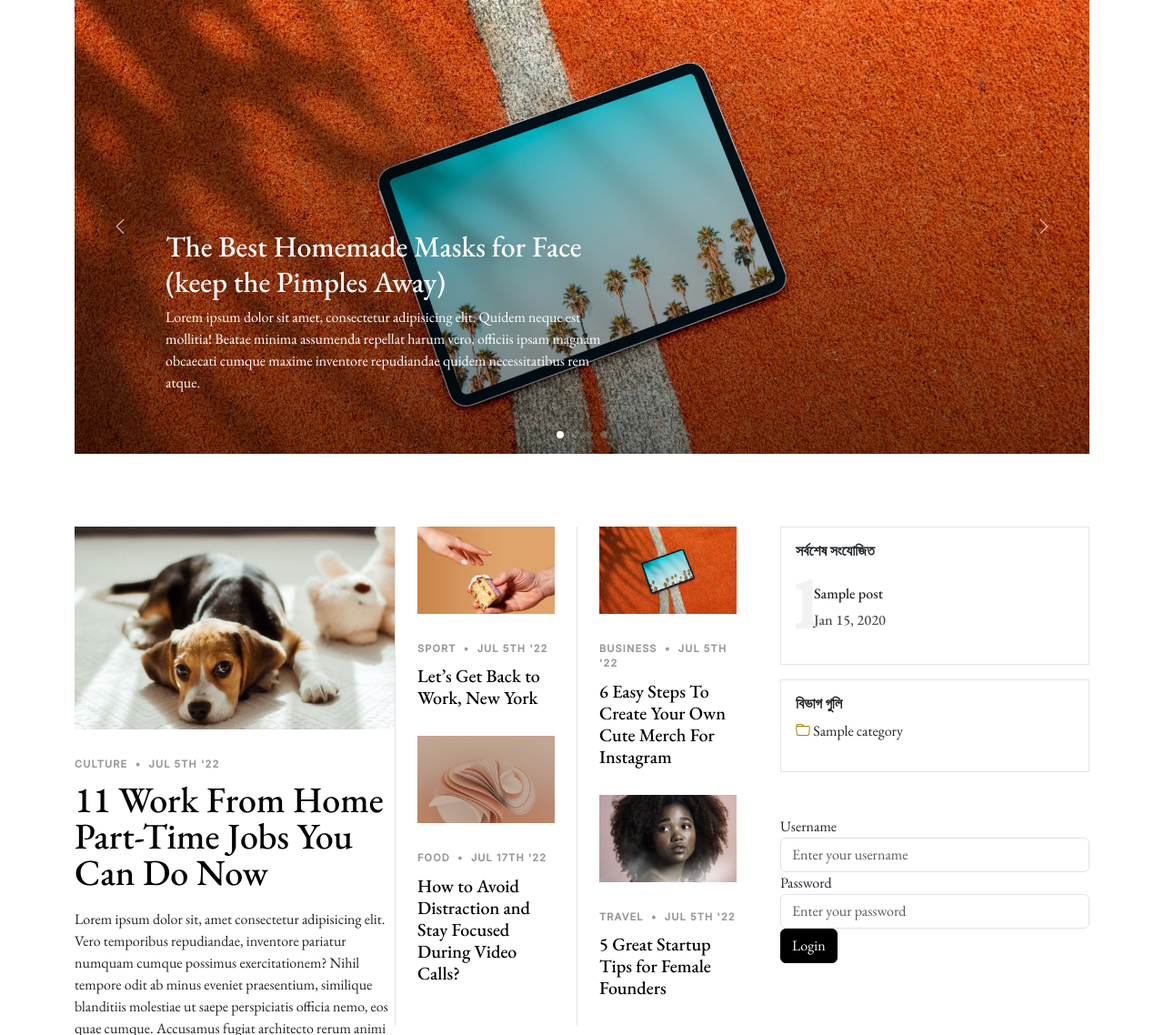
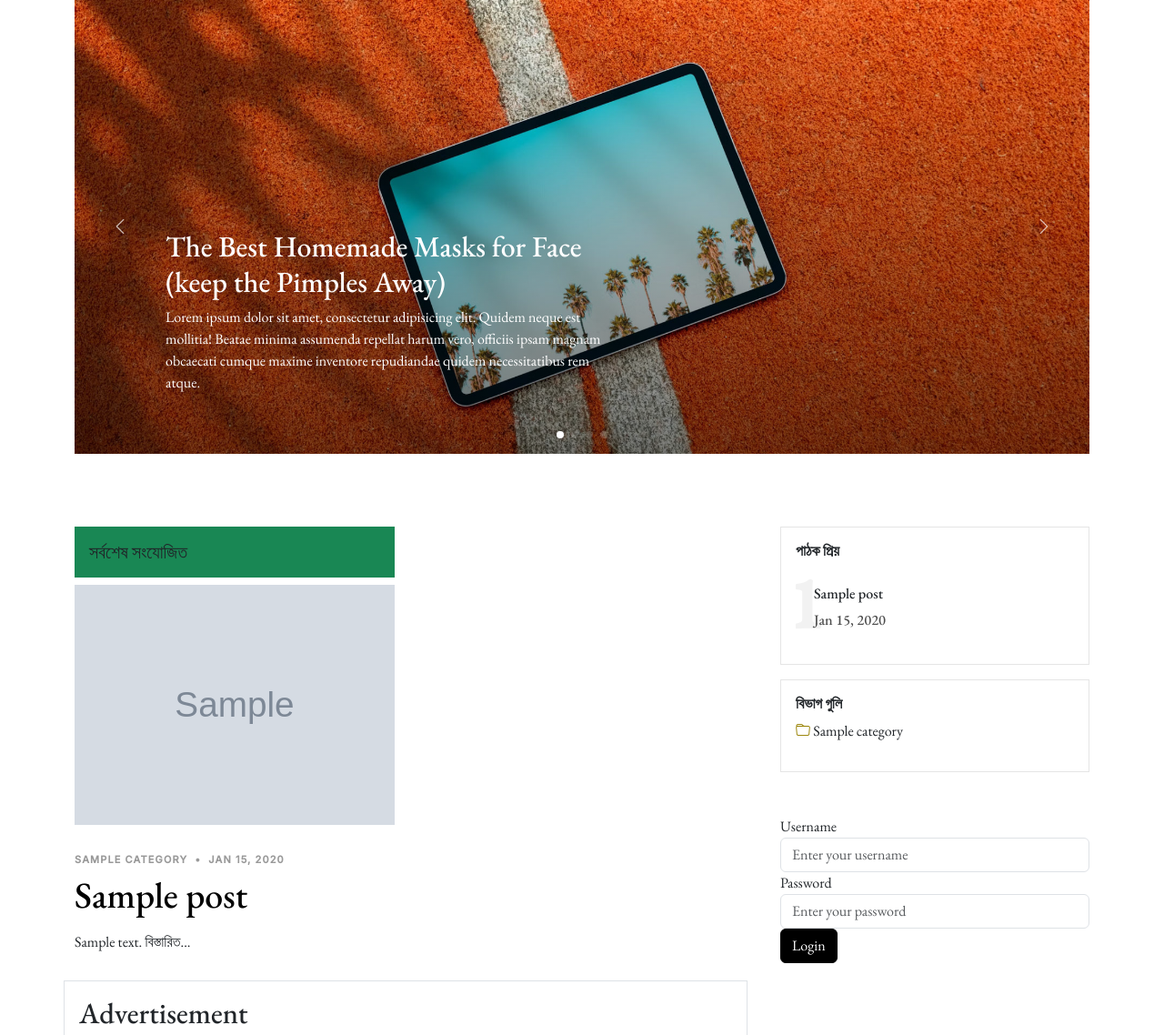
Before and after one commit to rusulazomsumon/col2uni, a Laravel app: page / in a window 1280 px wide. Shown: the part 131-1269 px from the top of the page at 91% size. Run offline with Laravel 8, Linux system fonts and the light colour scheme; tables that the repository leaves empty hold one stand-in row (Sample ...); some libraries are stand-ins or nearby versions; some web fonts are replaced; grey boxes are pictures that could not be loaded.

Commit message:
post grid 1 d

```diff
--- a/app/Http/Controllers/Frontend/FrontendController.php
+++ b/app/Http/Controllers/Frontend/FrontendController.php
@@ -14,9 +14,10 @@ class FrontendController extends Controller
     //homepage return
     public function index(){
         // sending active categories to frontend using AppServiceProvider boot (boot need before start the application)
-
         // for using this $categories = Category::where('status', 1)->orderBy('order_by', 'asc')->get(); we will able to use this query from everywhere on our website
-        return view('frontend.modules.index');
+        // sending post info for post grid area
+        $posts = Post::with('category','user')->where('status', 1)->latest()->paginate(3);
+        return view('frontend.modules.index', compact('posts'));
     }
     //single blog return
     public function single(){
--- a/resources/views/frontend/inclueds/sidebar.blade.php
+++ b/resources/views/frontend/inclueds/sidebar.blade.php
@@ -1,6 +1,6 @@
               <div class="aside-block">
                 <div class="trending p-3">
-                  <h6><b>সর্বশেষ সংযোজিত</b></h6>
+                  <h6><b>পাঠক প্রিয়</b></h6>
                   <ul class="trending-post">
                     @foreach($recent_post as $post)
                     <li>
--- a/resources/views/frontend/modules/index.blade.php
+++ b/resources/views/frontend/modules/index.blade.php
@@ -70,50 +70,50 @@
             <div class="row">
               {{-- post grid feture post --}}
               <div class="col-sm-6">
+                {{-- only 1st post info for feture --}}
+                <h5 class="bg-success text-dark p-3">সর্বশেষ সংযোজিত</h5>
+                @if($posts->isNotEmpty())
+                <?php $firstPost = $posts->first(); ?>
+
                 <div class="post-entry-1 lg">
-                  <a href="single-post.html"><img src="{{ asset('frontend/assets/img/post-landscape-1.jpg') }}" alt="" class="img-fluid"></a>
-                  <div class="post-meta"><span class="date">Culture</span> <span class="mx-1">&bullet;</span> <span>Jul 5th '22</span></div>
-                  <h2><a href="single-post.html">11 Work From Home Part-Time Jobs You Can Do Now</a></h2>
-                  <p class="mb-4 d-block">Lorem ipsum dolor sit, amet consectetur adipisicing elit. Vero temporibus repudiandae, inventore pariatur numquam cumque possimus exercitationem? Nihil tempore odit ab minus eveniet praesentium, similique blanditiis molestiae ut saepe perspiciatis officia nemo, eos quae cumque. Accusamus fugiat architecto rerum animi atque eveniet, quo, praesentium dignissimos</p>
+                  <a href="single-post.html"><img src="{{asset('/post/original/'.$firstPost->photo)}}" alt="{{ $firstPost->title }}" class="img-fluid"></a>
+                  <div class="post-meta"><span class="date">{{ $firstPost->category?->name }}</span> <span class="mx-1">&bullet;</span> <span>{{ $firstPost->created_at->format('M d, Y') }}</span></div>
+                  <h2><a href="single-post.html">{{ $firstPost->title }}</a></h2>
+                  <p class="mb-4 d-block">{{ html_entity_decode(strip_tags(Str::limit($firstPost->description, 300))) }} <a href="{{ route('front.single', $firstPost->slug) }}">বিস্তারিত...</a></p>
 
-                  <div class="d-flex align-items-center author">
+                  {{-- <div class="d-flex align-items-center author">
                     <div class="photo"><img src="{{ asset('frontend/assets/img/person-1.jpg') }}" alt="" class="img-fluid"></div>
                     <div class="name">
-                      <h3 class="m-0 p-0">Cameron Williamson</h3>
+                      <h3 class="m-0 p-0"><a href="#"><b>{{ $firstPost->user?->name }}</b></a></h3>
                     </div>
-                  </div>
+                  </div> --}}
                 </div>
+
+                @endif
+
               </div>
               {{-- post grid small post --}}
               <div class="col-sm-6">
-                <div class="row g-5">
-                  {{-- small post col1 --}}
-                  <div class="col-lg-6 border-start custom-border">
-                    <div class="post-entry-1">
-                      <a href="single-post.html"><img src="{{ asset('frontend/assets/img/post-landscape-2.jpg') }}" alt="" class="img-fluid"></a>
-                      <div class="post-meta"><span class="date">Sport</span> <span class="mx-1">&bullet;</span> <span>Jul 5th '22</span></div>
-                      <h2><a href="single-post.html">Let’s Get Back to Work, New York</a></h2>
-                    </div>
-                    <div class="post-entry-1">
-                      <a href="single-post.html"><img src="{{ asset('frontend/assets/img/post-landscape-5.jpg') }}" alt="" class="img-fluid"></a>
-                      <div class="post-meta"><span class="date">Food</span> <span class="mx-1">&bullet;</span> <span>Jul 17th '22</span></div>
-                      <h2><a href="single-post.html">How to Avoid Distraction and Stay Focused During Video Calls?</a></h2>
-                    </div>
+                  <div class="col-lg-12 border-start custom-border">
+                    @php
+                      $key = 0;
+                    @endphp
+                    @foreach ($posts as $post)
+                    {{-- skip 1st post, bacause 1st post will show as feture --}}
+                      @if ($key > 0)
+                      <hr>
+                      <div class="post-entry-1">
+                        <a href="{{ route('front.single', $post->slug) }}"><img src="{{ asset('/post/original/' . $post->photo) }}" alt="{{ $post->title }}" class="img-fluid"></a>
+                        <div class="post-meta"><span class="date"><a href="#">{{ $post->category?->name }}</a></span> <span class="mx-1">&bullet;</span> <span>{{ $post->created_at->format('M d, Y') }}</span></div>
+                        <h2><a href="{{ route('front.single', $post->slug) }}">{{ $post->title }}</a></h2>
+                      </div>
+                      @endif
+                      @php
+                        $key++;
+                      @endphp
+                    @endforeach
+
                   </div>
-                  {{-- small post col2 --}}
-                  <div class="col-lg-6 border-start custom-border">
-                    <div class="post-entry-1">
-                      <a href="single-post.html"><img src="{{ asset('frontend/assets/img/post-landscape-3.jpg') }}" alt="" class="img-fluid"></a>
-                      <div class="post-meta"><span class="date">Business</span> <span class="mx-1">&bullet;</span> <span>Jul 5th '22</span></div>
-                      <h2><a href="single-post.html">6 Easy Steps To Create Your Own Cute Merch For Instagram</a></h2>
-                    </div>
-                    <div class="post-entry-1">
-                      <a href="single-post.html"><img src="{{ asset('frontend/assets/img/post-landscape-8.jpg') }}" alt="" class="img-fluid"></a>
-                      <div class="post-meta"><span class="date">Travel</span> <span class="mx-1">&bullet;</span> <span>Jul 5th '22</span></div>
-                      <h2><a href="single-post.html">5 Great Startup Tips for Female Founders</a></h2>
-                    </div>
-                  </div>
-                </div>
               </div>
             </div>
             {{--||||||||||||||| Post Feture Area 2 (Advertisement) |||||||||||||||--}}
```
Also changed, not shown: 2 other files.
